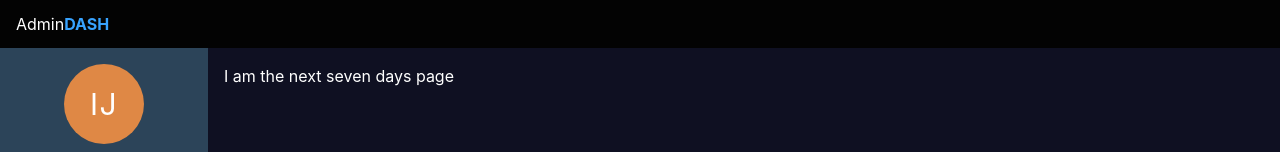
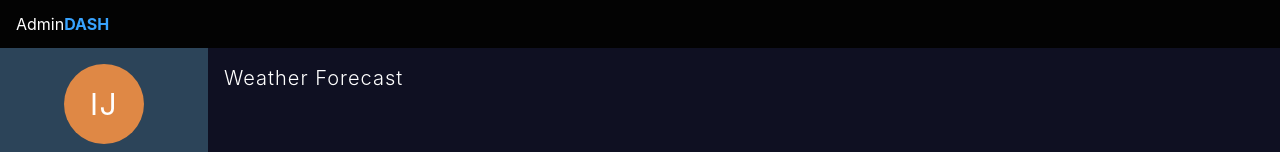
Before and after one commit to irvingvjuarez/admin-dash, a React (Vite) app: page /weather-next-seven-days in a window 1280 px wide. Shown: the top 152 px of the page. Built offline with nearby package versions, Linux system fonts and the light colour scheme.

Commit message:
SectionContainer component already done

```diff
--- /dev/null
+++ b/src/containers/SectionContainer/index.tsx
@@ -0,0 +1,20 @@
+interface SectionContainerProps {
+  title: string
+  children: JSX.Element
+  titleStrong?: boolean
+}
+
+const SectionContainer: React.FC<SectionContainerProps> = ({ title, children, titleStrong }): JSX.Element => {
+  const titleClassName = titleStrong ? "font-normal" : "mb-3 font-light"
+  return(
+    <section>
+      <h2 className={`text-xl tracking-wider ${titleClassName}`}>
+        {title}
+      </h2>
+
+      {children}
+    </section>
+  )
+}
+
+export { SectionContainer }
--- a/src/pages/Home/index.tsx
+++ b/src/pages/Home/index.tsx
@@ -2,6 +2,7 @@
 import { DATA } from "../../data"
 
 // components
+import { SectionContainer } from "../../containers/SectionContainer"
 import { FactCard } from "../../components/FactCard"
 import { ChartArea } from "../../charts/ChartArea"
 import { ChartStackedBar } from "../../charts/ChartStackedBar"
@@ -18,15 +19,15 @@ const Home: React.FC = (): JSX.Element => {
         ))}
       </article>
 
-      <section>
-        <h2 className="text-xl mb-3 font-light tracking-wider">Key Performance Indicators</h2>
-
-        <ChartArea title="Last Week Earnings" />
-        <article className="double-chart-grid">
-          <ChartStackedBar />
-          <ChartPie />
-        </article>
-      </section>
+      <SectionContainer title="Key Performance Indicators">
+        <>
+          <ChartArea title="Last Week Earnings" />
+          <article className="double-chart-grid">
+            <ChartStackedBar />
+            <ChartPie />
+          </article>
+        </>
+      </SectionContainer>
     </>
   )
 }
--- a/src/pages/NextSevenDays/index.tsx
+++ b/src/pages/NextSevenDays/index.tsx
@@ -1,8 +1,10 @@
+import { SectionContainer } from "../../containers/SectionContainer"
+
 const NextSevenDays: React.FC = (): JSX.Element => {
   return(
-    <section className="page">
-      <h2>I am the next seven days page</h2>
-    </section>
+    <SectionContainer title="Weather Forecast">
+      <div></div>
+    </SectionContainer>
   )
 }
 
--- a/src/pages/WeatherForecast.tsx
+++ b/src/pages/WeatherForecast.tsx
@@ -1,16 +1,19 @@
 import { TodayTomorrowForecast } from "../containers/TodayTomorrowForecast"
 import { TodayWeatherOverview } from "../components/TodayWeatherOverview"
 import { ChanceRain } from "../charts/ChanceRain"
+import { SectionContainer } from "../containers/SectionContainer"
 
 const WeatherForecast: React.FC = (): JSX.Element => {
   return(
-    <>
-      <h2 className="text-xl font-normal tracking-wider">Weather Forecast</h2>
-
-      <TodayWeatherOverview />
-      <TodayTomorrowForecast />
-      <ChanceRain />
-    </>
+    <SectionContainer
+      title="Weather Forecast"
+      titleStrong={true}>
+      <>
+        <TodayWeatherOverview />
+        <TodayTomorrowForecast />
+        <ChanceRain />
+      </>
+    </SectionContainer>
   )
 }
 
```
